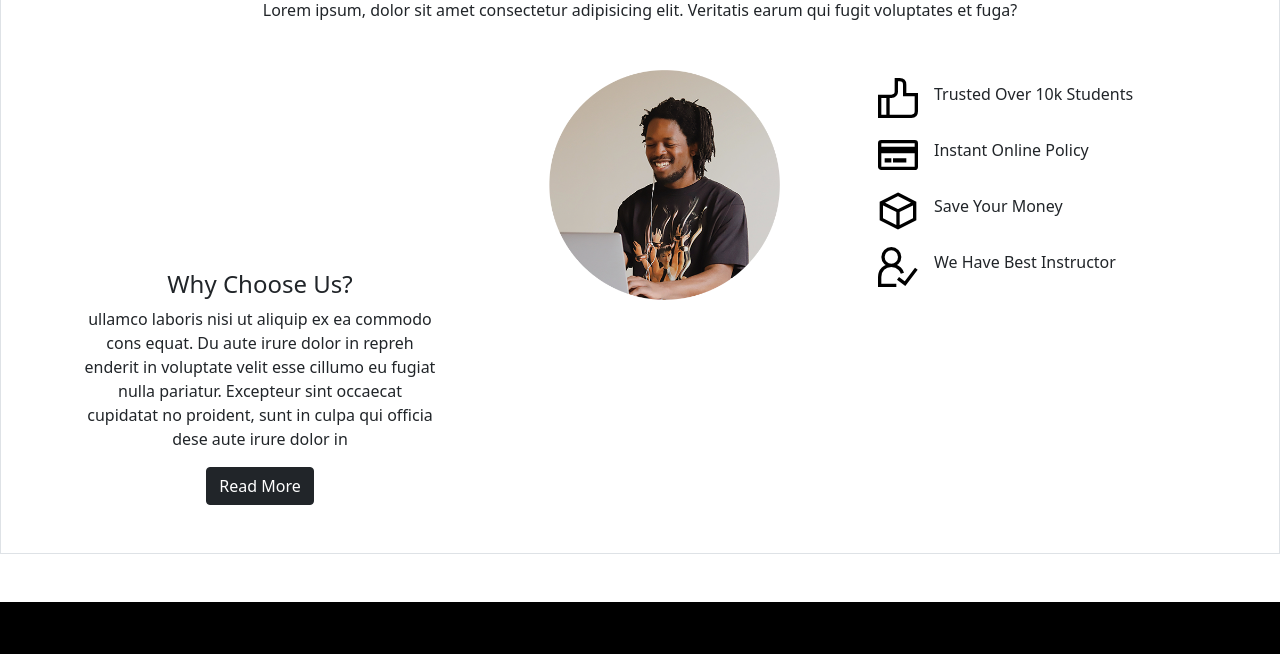
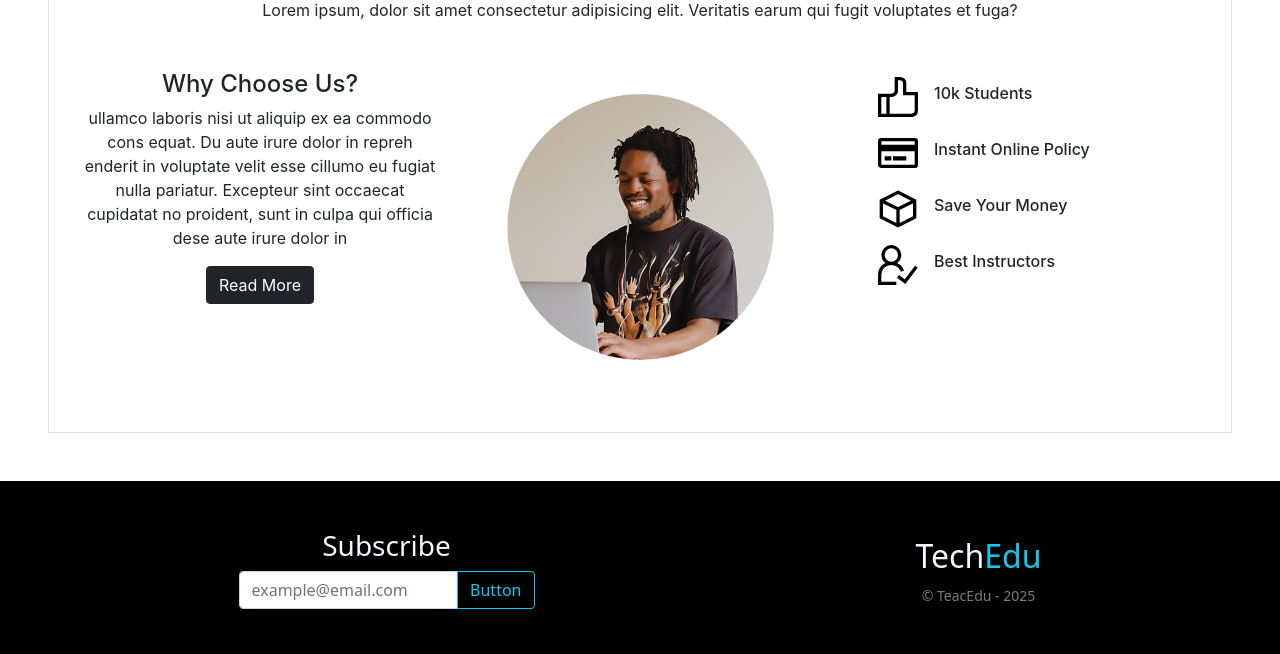
Before and after one commit to DevBobi/Tech-Edu-ReactJS, a React (Create React App) app: page / in a window 1280 px wide. Shown: the part 1973-2627 px from the top of the page. Built offline with nearby package versions, Linux system fonts and the light colour scheme.

Commit message:
the next day commit

```diff
--- a/public/data.JSON
+++ b/public/data.JSON
@@ -39,16 +39,16 @@
         "title": "Drawing and Painting Course for Children",
         "author": " Mick Harris",
         "image": "https://raistheme.com/wp/gostudy/learnpress/wp-content/uploads/sites/2/2020/09/BLP019-768x432.jpg",
-        "user": "25",
+        "user": 12,
         "ratings": 5,
         "description": "Lorem ipsum dolor sit amet, consectetur adipisicing eli sedzs do eiusmod tempor incididunt ut labore et dolor magna alu Ut enim ad minim.",
-        "price": 12
+        "price": 5
     },
     {
         "title": "IELTS Course for international students",
         "author": "Kevin Perry",
         "image": "https://raistheme.com/wp/gostudy/learnpress/wp-content/uploads/sites/2/2021/04/BLP20-768x432.jpg",
-        "user": "25",
+        "user": 17,
         "ratings": 3,
         "description": "Lorem ipsum dolor sit amet, consectetur adipisicing eli sedzs do eiusmod tempor incididunt ut labore et dolor magna alu Ut enim ad minim.",
         "price": 15
@@ -66,25 +66,25 @@
         "title": "WordPress for Beginners – Master",
         "author": " Mick Harris",
         "image": "https://raistheme.com/wp/gostudy/learnpress/wp-content/uploads/sites/2/2020/09/BL437-768x432.jpg",
-        "user": "25",
+        "user": 22,
         "description": "Lorem ipsum dolor sit amet, consectetur adipisicing eli sedzs do eiusmod tempor incididunt ut labore et dolor magna alu Ut enim ad minim.",
-        "price": 25
+        "price": 20
     },
     {
         "title": "Teaching Children English Online Course",
         "author": " Mick Harris",
         "image": "https://cdn-dhpdl.nitrocdn.com/eXyNilVRxNvHoiBAzusmteQelMOxNXVN/assets/static/optimized/rev-5d4e490/wp/edubin/learndash/wp-content/uploads/sites/6/2019/03/bl638.jpg",
-        "user": "25",
+        "user": "30",
         "description": "Lorem ipsum dolor sit amet, consectetur adipisicing eli sedzs do eiusmod tempor incididunt ut labore et dolor magna alu Ut enim ad minim.",
-        "price": 25
+        "price": "Free"
     },
     {
         "title": "CSS Flexbox Tutorial for Beginners",
         "author": " Rosa Bella",
         "image": "https://cdn-dhpdl.nitrocdn.com/eXyNilVRxNvHoiBAzusmteQelMOxNXVN/assets/static/optimized/rev-5d4e490/wp/edubin/learndash/wp-content/uploads/sites/6/2018/05/lpc3-N.jpeg",
-        "user": "25",
+        "user": 12,
         "description": "Lorem ipsum dolor sit amet, consectetur adipisicing eli sedzs do eiusmod tempor incididunt ut labore et dolor magna alu Ut enim ad minim.",
-        "price": 25
+        "price": "Free"
     },
     {
         "title": "C Programming Tutorials for Beginners",
@@ -92,14 +92,14 @@
         "image": "https://cdn-dhpdl.nitrocdn.com/eXyNilVRxNvHoiBAzusmteQelMOxNXVN/assets/static/optimized/rev-5d4e490/wp/edubin/learndash/wp-content/uploads/sites/6/2018/04/BL91.jpg",
         "user": "25",
         "description": "Lorem ipsum dolor sit amet, consectetur adipisicing eli sedzs do eiusmod tempor incididunt ut labore et dolor magna alu Ut enim ad minim.",
-        "price": 25
+        "price": "Free"
     },
     {
         "title": "The Complete React Web Developer Course",
         "author": " Mick Harris",
         "image": "https://cdn-dhpdl.nitrocdn.com/eXyNilVRxNvHoiBAzusmteQelMOxNXVN/assets/static/optimized/rev-5d4e490/wp/edubin/learndash/wp-content/uploads/sites/6/2019/07/BL192.jpg",
-        "user": "25",
+        "user": 27,
         "description": "Lorem ipsum dolor sit amet, consectetur adipisicing eli sedzs do eiusmod tempor incididunt ut labore et dolor magna alu Ut enim ad minim.",
-        "price": 25
+        "price": 35
     }
 ]
--- a/src/components/AboutUs/AboutUs.css
+++ b/src/components/AboutUs/AboutUs.css
@@ -1,5 +1,3 @@
 .about{
-    width: 100%;
-    margin-top: 200px;
-    margin-bottom: 200px;
+   font-family: -apple-system, BlinkMacSystemFont, 'Segoe UI', Roboto, Oxygen, Ubuntu, Cantarell, 'Open Sans', 'Helvetica Neue', sans-serif;
 }
--- a/src/components/AboutUs/AboutUs.js
+++ b/src/components/AboutUs/AboutUs.js
@@ -5,62 +5,58 @@ import './AboutUs.css';
 
 const AboutUs = () => {
     // react icons
-    const thumbsUp = <GrLike />;
-    const glope = <GrCube />;
-    const triangle = <GrUserExpert />;
-    const round = <GrCreditCard />;
+    const thumbIcon = <GrLike />;
+    const cubeIcon = <GrCube />;
+    const userIcon = <GrUserExpert />;
+    const creditCard = <GrCreditCard />;
     return (
-        <div className='mt-5 mb-5 border pt-5 '>
+        <div className='m-5 py-5 border about'>
             <h1 className='text-center mb-2'>About Us</h1>
             <p className='text-center mb-5'>Lorem ipsum, dolor sit amet consectetur adipisicing elit. Veritatis earum qui fugit voluptates et fuga?</p>
             <div className="container">
                 <div className="row">
+                    <div className="col-md-4 ">
+                        <h4>Why Choose Us?</h4>
+                        <p className='text-Justify'>ullamco laboris nisi ut aliquip ex ea commodo cons equat. Du aute irure dolor in repreh enderit in voluptate velit esse cillumo eu fugiat nulla pariatur. Excepteur sint occaecat cupidatat no proident, sunt in culpa qui officia dese aute irure dolor in</p>
+                        <button className='btn btn-dark'>Read More</button>
+                    </div>
                     <div className="col-md-4">
-                        <div className="about mb-5">
-                            <div className="about-text">
-                                <h4>Why Choose Us?</h4>
-                                <p className='text-Justify'>ullamco laboris nisi ut aliquip ex ea commodo cons equat. Du aute irure dolor in repreh enderit in voluptate velit esse cillumo eu fugiat nulla pariatur. Excepteur sint occaecat cupidatat no proident, sunt in culpa qui officia dese aute irure dolor in</p>
-                                <button className='btn btn-dark'>Read More</button>
-                            </div>
+                        <div className="about-img my-4">
+                            <img className='w-75 img-fluid' src={aboutImg} alt="" />
                         </div>
                     </div>
-                    <div className="col-md-4">
-                        <div className="about-img ps-5">
-                            <img className='w-75' src={aboutImg} alt="" />
-                        </div>
-                    </div>
-                    <div className="col-md-4 ps-5">
+                    <div className="col-md-4 ps-5 ">
 
                         <div className="trust d-flex align-items-center">
                             <div className="trust-icon ">
-                                <h1>{thumbsUp}</h1>
+                                <h1>{thumbIcon}</h1>
                             </div>
-                            <div className="trust-text ps-3">
-                                <h6>Trusted Over 10k Students</h6>
+                            <div className=" ps-3">
+                                <h6>10k Students</h6>
                             </div>
                         </div>
                         <div className="trust d-flex align-items-center">
                             <div className="trust-icon ">
-                                <h1>{round}</h1>
+                                <h1>{creditCard}</h1>
                             </div>
-                            <div className="trust-text ps-3">
+                            <div className=" ps-3">
                                 <h6>Instant Online Policy</h6>
                             </div>
                         </div>
                         <div className="trust d-flex align-items-center">
                             <div className="trust-icon ">
-                                <h1>{glope}</h1>
+                                <h1>{cubeIcon}</h1>
                             </div>
-                            <div className="trust-text ps-3">
+                            <div className=" ps-3">
                                 <h6>Save Your Money</h6>
                             </div>
                         </div>
                         <div className="trust d-flex align-items-center">
                             <div className="trust-icon ">
-                                <h1>{triangle}</h1>
+                                <h1>{userIcon}</h1>
                             </div>
-                            <div className="trust-text ps-3">
-                                <h6>We Have Best Instructor</h6>
+                            <div className=" ps-3">
+                                <h6>Best Instructors</h6>
                             </div>
                         </div>
                     </div>
--- a/src/components/Footer/Footer.js
+++ b/src/components/Footer/Footer.js
@@ -25,7 +25,7 @@ const Footer = () => {
             </div>
             <div className="mt-2">
                 <h2>Tech<span className="text-info">Edu</span></h2>
-                <p className="text-opacity-50 text-light"><small>© TeachingHome - 2025</small></p>
+                <p className="text-opacity-50 text-light"><small>© TeacEdu - 2025</small></p>
 
             </div>
         </div>
--- a/src/components/Services/Services.css
+++ b/src/components/Services/Services.css
@@ -1,10 +1,10 @@
 .sevices{
-    background-image: linear-gradient(rgba(24, 22, 22, 0.7), rgba(0, 0, 0, 0.7)),
+    background-image: linear-gradient(rgba(19, 17, 17, 0.7), rgba(0, 0, 0, 0.7)),
       url("https://cdn-dhpdl.nitrocdn.com/eXyNilVRxNvHoiBAzusmteQelMOxNXVN/assets/static/optimized/rev-5d4e490/wp/edubin/learndash/wp-content/themes/edubin/assets/images/header.jpg");
+    /* background-repeat: no-repeat; */
+    background-attachment: fixed;
     width: 100%;
-    height: fit-content;
-    margin-top: 100px;
-    margin-bottom: 80px;
     padding-top: 50px;
     padding-bottom: 50px;
+    font-family:-apple-system, BlinkMacSystemFont, 'Segoe UI', Roboto, Oxygen, Ubuntu, Cantarell, 'Open Sans', 'Helvetica Neue', sans-serif;
 }
--- a/src/components/TopSection/TopSection.css
+++ b/src/components/TopSection/TopSection.css
@@ -13,6 +13,9 @@
   font-family: -apple-system, BlinkMacSystemFont, 'Segoe UI', Roboto, Oxygen, Ubuntu, Cantarell, 'Open Sans', 'Helvetica Neue', sans-serif;
   color:rgb(255, 255, 255);
   font-weight:bolder;
+  margin: auto;
+  width: 50%;
+  padding: 10px;
 
 
 }
```
Also changed, not shown: 1 other file (tests, documents, lock files or other folders).
